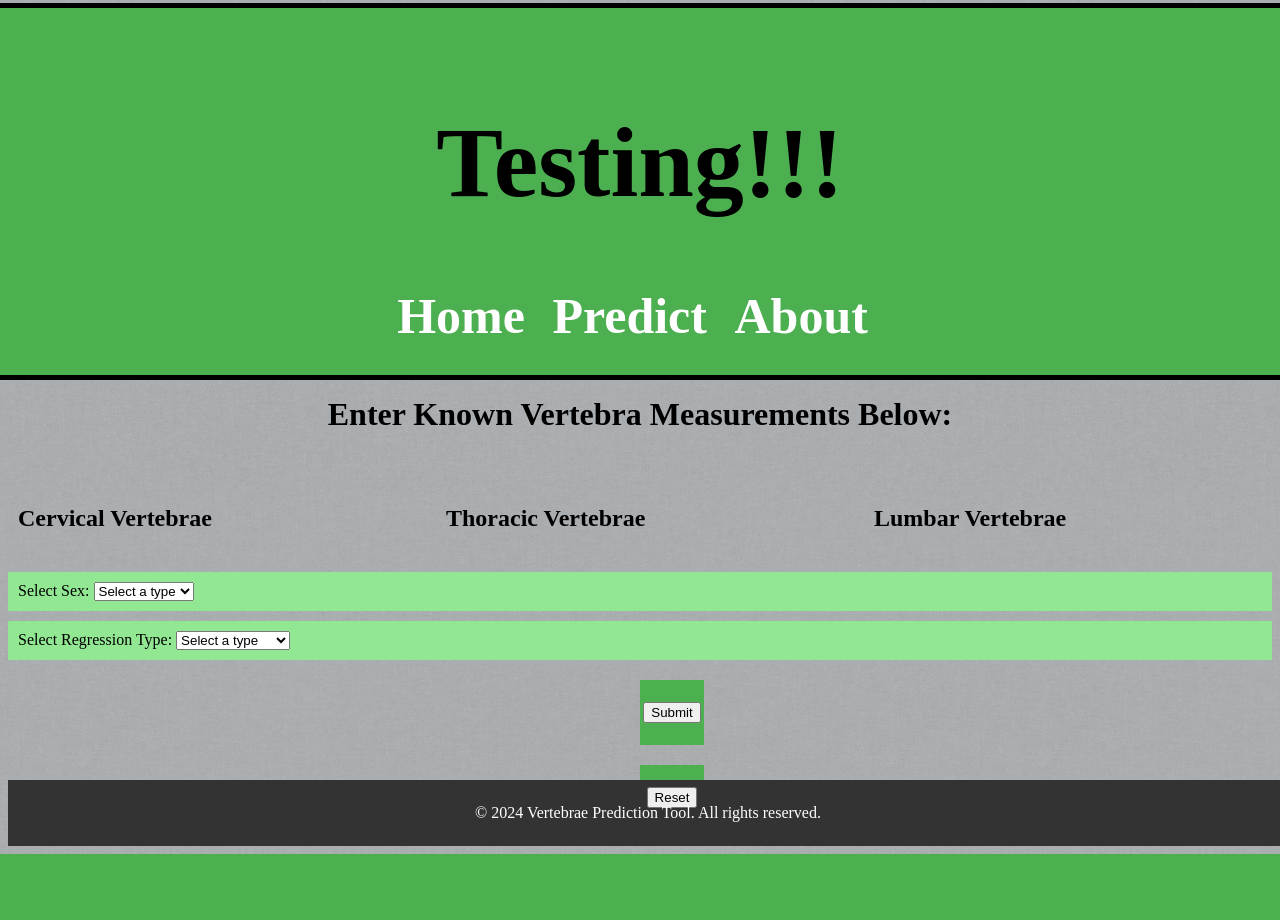
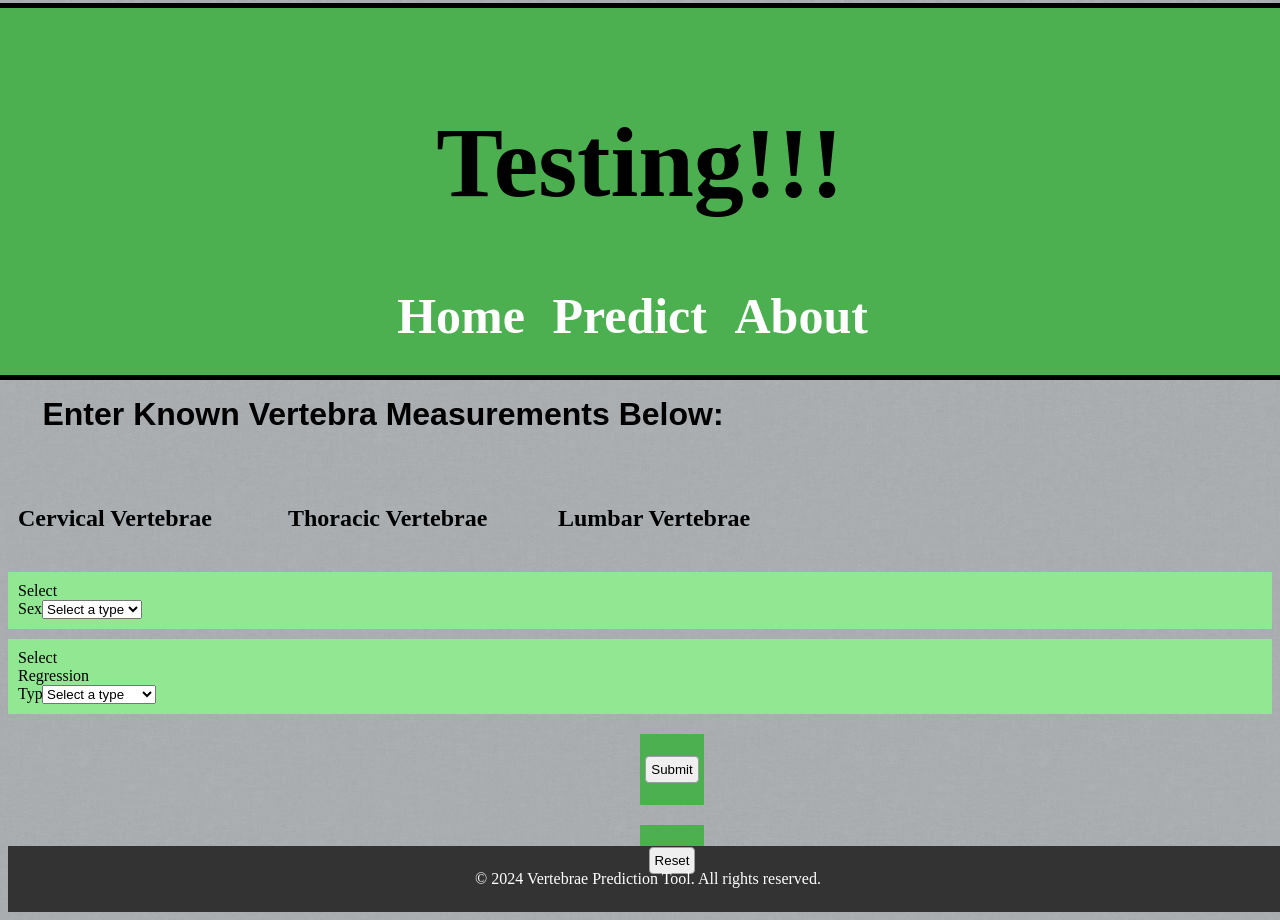
Before and after one commit to graciatu/vertcol, a Flask app: page / in a window 1280 px wide. Before the commit the page ends 854 px from the top, so only its background shows below. Run offline with Flask 3, Linux system fonts and the light colour scheme; parts of the project's set-up code (start-up, migrations or seed data) failed here and were passed over.

Commit message:
Update styles.css

```diff
--- a/SWE/static/styles.css
+++ b/SWE/static/styles.css
@@ -58,6 +58,50 @@ main {
   padding: 20px;
 }
 
+.open {
+  font-family: "Rubik", sans-serif;
+  font-optical-sizing: auto;
+  font-weight: 500;
+  font-style: normal;
+  width: 750px;
+  text-align: center;
+}
+/*this is for the input labels*/
+.label {
+  font-family: "Poppins", serif;
+  font-weight: 300;
+  font-style: normal;
+}
+
+label {
+  width: 20px; /* Fixed width for labels */
+  text-align: right; /* Align label text to the right */
+  display: inline-block; /* Ensures label width is respected */
+}
+
+input {
+  border: 1px solid #9c9fa4; /* Add a border style */
+  border-radius: 4px;
+  padding: 5px; /* Add padding for better appearance */
+  width: 150px; /* Set a fixed width for inputs */
+}
+input:focus {
+    border-color: #007bff; /* Change border color on focus (use your preferred color) */
+    outline: none; /* Remove default outline */
+}
+
+.vertebra-container {
+  display: flex;            /* Use Flexbox */
+  justify-content: center; /* Distribute space evenly */
+  gap: 10px;              /* Space between columns */
+  width: 800px;
+}
+
+.vertebra-column {
+  flex: 1;                 /* Allow columns to grow equally */
+  margin: 10px;           /* Add some space between columns */
+  grid-template-columns: 100px auto; /* Fixed width for labels, remaining space for inputs */
+}
 
 /*.column {
     flex: 1;  Each column will take equal width
@@ -77,24 +121,7 @@ main {
     display: inline-flex;
     width: 25%;
 }
-.vertebra-container {
-  display: flex;            /* Use Flexbox */
-  justify-content: center; /* Distribute space evenly */
-  align-items: flex-start; /* Align items at the top */
-  gap: 20px;              /* Space between columns */
-}
 
-.vertebra-column {
-  flex: 1;                 /* Allow columns to grow equally */
-  margin: 10px;           /* Add some space between columns */
-}
-
-/*.open {
-    border-radius: 25px;
-    outline: solid 2.5px black;
-    padding: 20px;
-
-}*/
 .option {
     padding: 10px;
     /*margin-left: -10px;
```
